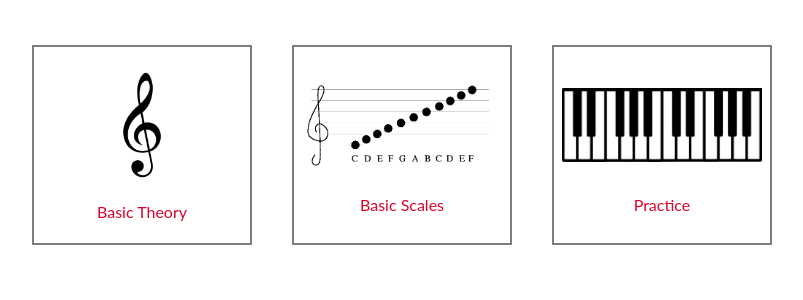
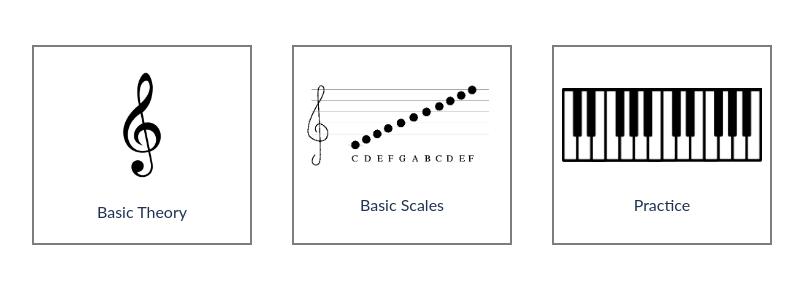
Before and after one commit to RichardSCS/ui-piano-scales, a Flask app: page / in a window 1280 px wide. Shown: the part 219-519 px from the top of the page, without its empty margins (238-1041 px from the left). Run offline with Flask 3, Linux system fonts and the light colour scheme; some libraries are stand-ins or nearby versions; some web fonts are replaced.

Commit message:
PK color main page text

```diff
--- a/ui-paino-project/templates/home.html
+++ b/ui-paino-project/templates/home.html
@@ -58,7 +58,7 @@
         }
 
         .font-color {
-            color: #d90429;
+            color: #203354;
         }
     </style>
 </head>
```
